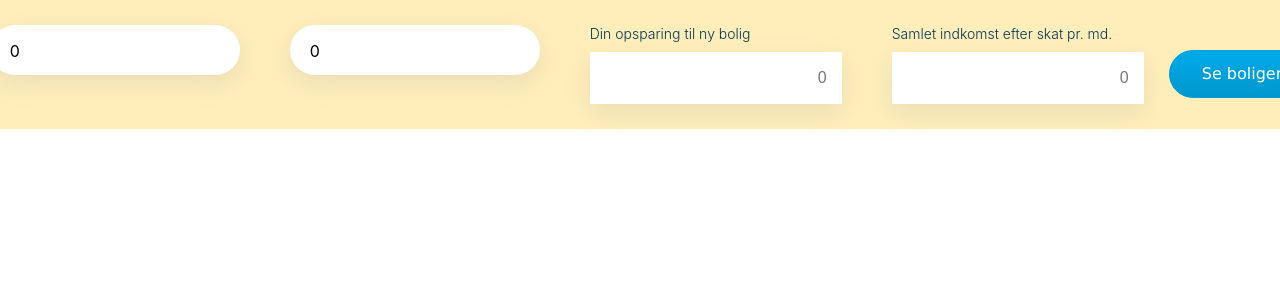
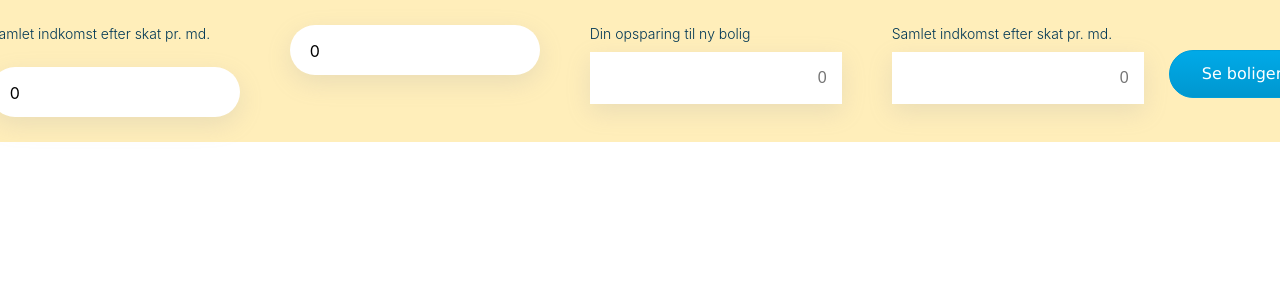
Before and after one commit to Maxlitv/housing-db, a React (Create React App) app: page / in a window 1280 px wide. Shown: the top 300 px of the page. Built offline with nearby package versions, Linux system fonts and the light colour scheme.

Commit message:
labels_fixes

```diff
--- a/src/components/Personer/Personer.jsx
+++ b/src/components/Personer/Personer.jsx
@@ -5,6 +5,7 @@ import ButtonSet from "../Shared/Buttonset/ButtonSet";
 function Personer({ data }) {
   return (
     <div>
+      <p className={css.label}>Samlet indkomst efter skat pr. md.</p>
       <div className={css.input_block}>
         <div className={css.container_row}>
           <p>{data.personerData.total}</p>
--- a/src/components/Personer/Personer.module.css
+++ b/src/components/Personer/Personer.module.css
@@ -5,6 +5,12 @@
   background-color: white;
   border-radius: 25px;
   margin: 25px;
+}
+.label {
+  margin: 25px 25px 0px 25px;
+  color: rgb(0, 55, 85);
+  font-weight: 300;
+  font-size: 14px;
 }
 
 .drop_open {
@@ -22,7 +28,7 @@
   margin: 10px 20px;
   /* padding: 8px 0px; */
 }
-.row_padding{
+.row_padding {
   padding-top: 20px;
 }
 .name {
@@ -52,7 +58,7 @@
   width: 30px;
   margin: 0px 10px 0px 10px;
 }
-.renderAmount span{
+.renderAmount span {
   font-size: 20px;
 }
 .counter {
@@ -61,7 +67,7 @@
   width: 25px;
   height: 25px;
   background-color: white;
-  color: rgb(0, 55, 85);;
+  color: rgb(0, 55, 85);
   cursor: pointer;
   transition: all 0.2s;
 }
```
